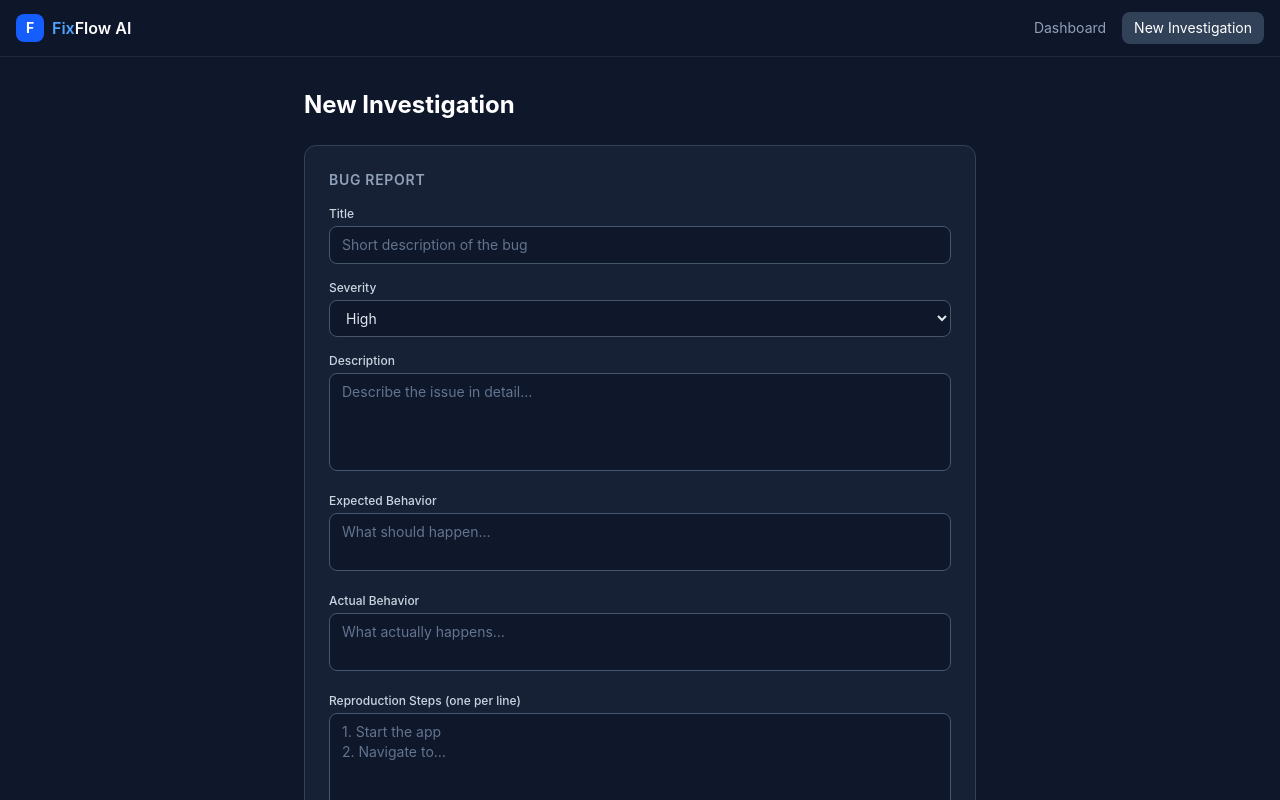
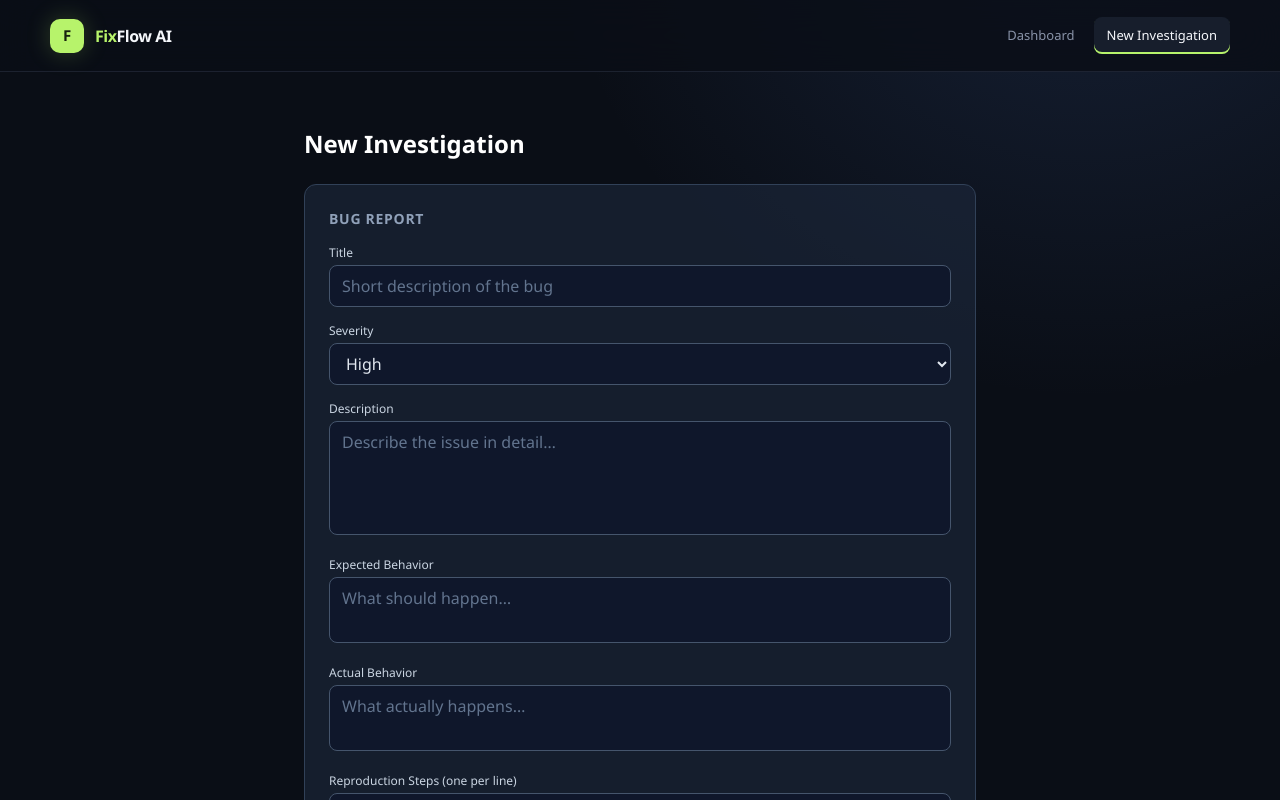
Before and after one commit to Ayush5112006/devflow-ai, a React (Vite) app in the folder frontend/: page /new in a window 1280 px wide. Shown: the top 800 px of the page. Built offline with nearby package versions, Linux system fonts and the light colour scheme.

Commit message:
feat: enhance investigation logging and activity tracking, update UI components for improved user experience

```diff
--- a/frontend/src/App.tsx
+++ b/frontend/src/App.tsx
@@ -10,9 +10,7 @@ function NavLink({ to, children }: { to: string; children: React.ReactNode }) {
   return (
     <Link
       to={to}
-      className={`px-3 py-1.5 rounded-lg text-sm transition-colors ${
-        active ? 'bg-slate-700 text-white' : 'text-slate-400 hover:text-white hover:bg-slate-700/50'
-      }`}
+      className={`nav-link ${active ? 'active' : ''}`}
     >
       {children}
     </Link>
@@ -21,22 +19,20 @@ function NavLink({ to, children }: { to: string; children: React.ReactNode }) {
 
 function Layout({ children }: { children: React.ReactNode }) {
   return (
-    <div className="min-h-screen bg-slate-900 text-slate-100">
-      <header className="border-b border-slate-800 bg-slate-900/95 backdrop-blur sticky top-0 z-50">
-        <div className="max-w-7xl mx-auto px-4 h-14 flex items-center justify-between gap-4">
-          <Link to="/" className="flex items-center gap-2">
-            <div className="w-7 h-7 rounded-lg bg-blue-600 flex items-center justify-center text-white font-bold text-sm">F</div>
-            <span className="font-semibold text-white">
-              <span className="text-blue-400">Fix</span>Flow AI
-            </span>
+    <div className="app-shell">
+      <header className="app-topbar">
+        <div className="app-topbar-inner">
+          <Link to="/" className="brand">
+            <div className="brand-mark">F</div>
+            <span className="brand-name"><strong>Fix</strong>Flow AI</span>
           </Link>
-          <nav className="flex items-center gap-1">
+          <nav className="app-nav">
             <NavLink to="/">Dashboard</NavLink>
             <NavLink to="/new">New Investigation</NavLink>
           </nav>
         </div>
       </header>
-      <main className="max-w-7xl mx-auto px-4 py-8">
+      <main className="app-main">
         {children}
       </main>
     </div>
--- a/frontend/src/components/PipelineDiagram.tsx
+++ b/frontend/src/components/PipelineDiagram.tsx
@@ -6,6 +6,7 @@ const STAGE_LABELS: Record<string, string> = {
   investigation: 'Investigation',
   rootCause: 'Root Cause',
   changePlan: 'Change Plan',
+  approval: 'Approval (human)',
   implementation: 'Implementation',
   verification: 'Verification',
   regression: 'Regression',
@@ -35,16 +36,18 @@ function statusIcon(status: string): string {
 }
 
 function statusColor(status: string): string {
-  if (status === 'completed' || status === 'clean') return 'text-emerald-400';
+  if (status === 'completed' || status === 'clean' || status === 'passed') return 'text-emerald-400';
   if (status === 'running' || status === 'investigating') return 'text-blue-400 animate-pulse';
   if (status === 'failed') return 'text-red-400';
-  if (status === 'waiting_approval') return 'text-yellow-400';
+  // Both spellings occur: the stage record uses waiting_approval, the
+  // investigation status uses awaiting_approval.
+  if (status === 'waiting_approval' || status === 'awaiting_approval') return 'text-yellow-400';
   return 'text-slate-500';
 }
 
 export function PipelineDiagram({ stages, agents }: Props) {
   const stageOrder: StageId[] = [
-    'projectAnalysis', 'investigation', 'rootCause', 'changePlan',
+    'projectAnalysis', 'investigation', 'rootCause', 'changePlan', 'approval',
     'implementation', 'verification', 'regression', 'report',
   ];
 
--- a/frontend/src/hooks/useInvestigation.ts
+++ b/frontend/src/hooks/useInvestigation.ts
@@ -22,6 +22,8 @@ export function useInvestigation(id: string | undefined): UseInvestigationResult
     try {
       const { investigation: inv } = await api.getInvestigation(id);
       setInvestigation(inv);
+      // The stored log is authoritative on load; live events append to it.
+      if (inv.activity) setActivity(inv.activity);
     } catch (e) {
       setError(e instanceof Error ? e.message : String(e));
     }
@@ -32,7 +34,11 @@ export function useInvestigation(id: string | undefined): UseInvestigationResult
 
     setLoading(true);
     api.getInvestigation(id)
-      .then(({ investigation: inv }) => { setInvestigation(inv); setLoading(false); })
+      .then(({ investigation: inv }) => {
+        setInvestigation(inv);
+        if (inv.activity) setActivity(inv.activity);
+        setLoading(false);
+      })
       .catch((e) => { setError(e instanceof Error ? e.message : String(e)); setLoading(false); });
 
     const es = api.stream(id);
--- a/frontend/src/pages/DashboardPage.tsx
+++ b/frontend/src/pages/DashboardPage.tsx
@@ -43,17 +43,19 @@ export function DashboardPage() {
   if (loading) return <LoadingSpinner message="Loading FixFlow AI…" />;
 
   return (
-    <div className="space-y-8">
+    <div className="dashboard">
       {/* Hero */}
-      <div className="text-center py-8">
-        <h1 className="text-4xl font-bold text-white mb-3">
-          <span className="text-blue-400">Fix</span>Flow AI
-        </h1>
-        <p className="text-slate-400 text-lg max-w-2xl mx-auto">
-          Agentic bug resolution platform. Select a demo bug to start a fully automated investigation.
-        </p>
+      <div className="dashboard-hero">
+        <div>
+          <p className="eyebrow">Autonomous engineering operations</p>
+          <h1 className="dashboard-title">Move from <span>signal</span> to shipped fix.</h1>
+          <p className="dashboard-subtitle">
+            Investigate production bugs with coordinated agents, auditable evidence, and a human approval gate before changes land.
+          </p>
+        </div>
+        <Link to="/new" className="hero-action">+ New investigation</Link>
         {pipeline && (
-          <div className="flex justify-center gap-6 mt-5 text-sm">
+          <div className="stats-row">
             <Stat label="parallel agents" value={pipeline.parallelAgentCount} />
             <Stat label="manual step" value={pipeline.humanGateCount} />
             <Stat label="workflow stages" value={pipeline.stages.length} />
@@ -66,22 +68,20 @@ export function DashboardPage() {
 
       {/* Demo bugs */}
       <section>
-        <h2 className="text-xs font-semibold uppercase tracking-widest text-slate-400 mb-3">
-          Demo Scenarios
-        </h2>
-        <div className="grid gap-4 sm:grid-cols-3">
+        <div className="section-heading"><h2>Start with a known failure</h2><p>Curated scenarios from InsightBoard</p></div>
+        <div className="scenario-grid">
           {demoBugs.map((bug) => (
-            <div key={bug.id} className="bg-slate-800/60 border border-slate-700 rounded-xl p-5 flex flex-col gap-3 hover:border-blue-500/50 transition-colors">
-              <div className="flex items-start justify-between gap-2">
-                <span className="text-xs font-mono text-slate-500 uppercase">{bug.id}</span>
+            <div key={bug.id} className="scenario-card">
+              <div className="scenario-meta">
+                <span>{bug.id}</span>
                 {severityBadge(bug.severity)}
               </div>
-              <p className="text-sm font-semibold text-white leading-snug">{bug.title}</p>
-              <p className="text-xs text-slate-400 leading-relaxed flex-1">{bug.oneLine}</p>
+              <p className="scenario-title">{bug.title}</p>
+              <p className="scenario-description">{bug.oneLine}</p>
               <button
                 onClick={() => launchDemo(bug.id)}
                 disabled={launching !== null}
-                className="w-full py-2 rounded-lg bg-blue-600 hover:bg-blue-500 text-white text-sm font-semibold transition-colors disabled:opacity-50 disabled:cursor-not-allowed"
+                className="scenario-button"
               >
                 {launching === bug.id ? 'Launching…' : 'Investigate with FixFlow'}
               </button>
@@ -178,9 +178,9 @@ export function DashboardPage() {
 
 function Stat({ label, value }: { label: string; value: string | number }) {
   return (
-    <div className="text-center">
-      <span className="text-2xl font-bold text-white">{value}</span>
-      <span className="text-slate-400 ml-1.5 text-sm">{label}</span>
+    <div className="stat">
+      <span className="stat-value">{value}</span>
+      <span className="stat-label">{label}</span>
     </div>
   );
 }
--- a/frontend/src/pages/InvestigationPage.tsx
+++ b/frontend/src/pages/InvestigationPage.tsx
@@ -7,6 +7,19 @@ import { Badge, severityBadge, statusBadge } from '../components/Badge.js';
 import { LoadingSpinner } from '../components/LoadingSpinner.js';
 import { PipelineDiagram } from '../components/PipelineDiagram.js';
 import { ActivityLog } from '../components/ActivityLog.js';
+
+/**
+ * Human-readable elapsed time. Sub-minute runs used to round to a literal
+ * "0 min", which made a fast (and successful) run look like it saved nothing.
+ */
+function duration(ms: number): string {
+  if (!Number.isFinite(ms) || ms < 0) return '—';
+  if (ms < 1000) return `${Math.round(ms)}ms`;
+  if (ms < 60_000) return `${(ms / 1000).toFixed(1)}s`;
+  const min = Math.floor(ms / 60_000);
+  const sec = Math.round((ms % 60_000) / 1000);
+  return sec ? `${min}m ${sec}s` : `${min}m`;
+}
 
 export function InvestigationPage() {
   const { id } = useParams<{ id: string }>();
@@ -110,10 +123,19 @@ export function InvestigationPage() {
             </div>
           </div>
         )}
-        {inv.status === 'approved' && !inv.implementation && (
+        {/*
+          The service moves straight from `awaiting_approval` to `implementing`,
+          so `approved` is never observed here even though it exists in the
+          status union. Gating on it made this panel unreachable and left the
+          workflow dead-ended with no way forward.
+        */}
+        {(inv.status === 'approved' || inv.status === 'implementing') && !inv.implementation && (
           <div className="shrink-0">
             <div className="bg-blue-500/10 border border-blue-500/30 rounded-xl p-4 space-y-3">
               <p className="text-sm font-semibold text-blue-300">✓ Approved</p>
+              <p className="text-xs text-slate-400">
+                Applying the approved plan. Nothing else is written to the workspace.
+              </p>
               <button
                 onClick={implement}
                 disabled={implementing}
@@ -164,9 +186,9 @@ export function InvestigationPage() {
 /* Tab panels                                                         */
 /* ------------------------------------------------------------------ */
 
-import type { Investigation } from '../types/index.js';
+import type { ActivityEntry, Investigation } from '../types/index.js';
 
-function PipelineTab({ inv, activity }: { inv: Investigation; activity: any[] }) {
+function PipelineTab({ inv, activity }: { inv: Investigation; activity: ActivityEntry[] }) {
   return (
     <div className="grid gap-4 lg:grid-cols-3">
       <div className="lg:col-span-1">
@@ -282,7 +304,9 @@ function RootCauseTab({ inv }: { inv: Investigation }) {
             <tbody>
               {rc.hypotheses.map((h) => (
                 <tr key={h.id} className="border-b border-slate-700/50">
-                  <td className="py-2 pr-4 text-slate-300 max-w-xs">{h.statement.slice(0, 80)}…</td>
+                  <td className="py-2 pr-4 text-slate-300 max-w-xs">
+                    {h.statement.length > 80 ? `${h.statement.slice(0, 80).trimEnd()}…` : h.statement}
+                  </td>
                   <td className="py-2 pr-4">
                     <Badge variant={h.status === 'supported' ? 'success' : h.status === 'possible' ? 'info' : 'muted'}>{h.status}</Badge>
                   </td>
@@ -548,20 +572,32 @@ function ReportTab({ inv }: { inv: Investigation }) {
         <Card title="Workflow Comparison">
           <div className="grid sm:grid-cols-3 gap-4 text-sm">
             <div>
-              <p className="text-xs text-slate-500 mb-1">Manual Workflow</p>
+              <p className="text-xs text-slate-500 mb-1">Manual Workflow <span className="italic">(estimated baseline)</span></p>
               <p className="text-lg font-bold text-slate-300">{metrics.comparison.baseline.totalMinutes} min</p>
               <p className="text-xs text-slate-500">{metrics.comparison.baseline.manualSteps} manual steps</p>
             </div>
             <div className="flex items-center justify-center text-2xl text-blue-400">→</div>
             <div>
-              <p className="text-xs text-slate-500 mb-1">FixFlow AI</p>
-              <p className="text-lg font-bold text-emerald-400">{metrics.comparison.fixflow.totalMinutes} min</p>
-              <p className="text-xs text-slate-500">{metrics.comparison.fixflow.manualSteps} manual step</p>
+              <p className="text-xs text-slate-500 mb-1">FixFlow AI <span className="italic">(measured)</span></p>
+              <p className="text-lg font-bold text-emerald-400">{duration(metrics.comparison.fixflow.totalMinutes * 60_000)}</p>
+              <p className="text-xs text-slate-500">
+                {metrics.comparison.fixflow.manualSteps} manual{' '}
+                {metrics.comparison.fixflow.manualSteps === 1 ? 'step' : 'steps'}
+              </p>
             </div>
           </div>
-          <div className="mt-3 pt-3 border-t border-slate-700 text-xs text-emerald-400">
-            ⚡ Saved ~{metrics.comparison.deltas.timeSavedMinutes.toFixed(0)} min · {metrics.comparison.deltas.manualStepsReduced} steps automated
+          <div className="mt-3 pt-3 border-t border-slate-700 text-xs text-slate-400">
+            <span className="text-emerald-400">
+              Saved {duration(metrics.comparison.deltas.timeSavedMinutes * 60_000)}
+            </span>{' '}
+            against the estimated manual baseline ·{' '}
+            {metrics.comparison.deltas.manualStepsReduced} steps automated
           </div>
+          {metrics.comparison.notes.length > 0 && (
+            <ul className="mt-2 text-xs text-slate-500 list-disc list-inside space-y-0.5">
+              {metrics.comparison.notes.map((n, i) => <li key={i}>{n}</li>)}
+            </ul>
+          )}
         </Card>
       )}
 
--- a/frontend/src/styles.css
+++ b/frontend/src/styles.css
@@ -1,6 +1,70 @@
 @import "tailwindcss";
 
+:root {
+  color-scheme: dark;
+  --ink: #f5f7fb;
+  --muted: #8993a8;
+  --subtle: #5d687c;
+  --canvas: #0a0e16;
+  --panel-raised: #171e2c;
+  --line: #263044;
+  --accent: #b7f36b;
+  --accent-soft: rgba(183, 243, 107, 0.12);
+}
+
 body {
-  font-family: -apple-system, "Segoe UI", system-ui, sans-serif;
+  margin: 0;
+  min-width: 320px;
+  background: var(--canvas);
+  color: var(--ink);
+  font-family: "Space Grotesk", "Segoe UI", sans-serif;
   -webkit-font-smoothing: antialiased;
 }
+
+button, input, textarea, select { font: inherit; }
+button { cursor: pointer; }
+.app-shell { min-height: 100vh; background: radial-gradient(circle at 85% -10%, rgba(70, 106, 177, 0.22), transparent 34rem), var(--canvas); }
+.app-topbar { height: 72px; border-bottom: 1px solid rgba(126, 145, 180, 0.16); background: rgba(10, 14, 22, 0.82); backdrop-filter: blur(18px); }
+.app-topbar-inner, .app-main { width: min(1180px, calc(100% - 48px)); margin: 0 auto; }
+.app-topbar-inner { height: 100%; display: flex; align-items: center; justify-content: space-between; gap: 24px; }
+.brand { display: flex; align-items: center; gap: 11px; color: var(--ink); text-decoration: none; font-weight: 700; letter-spacing: -.03em; }
+.brand-mark { display: grid; place-items: center; width: 34px; height: 34px; border-radius: 10px; background: var(--accent); color: #17210e; font-size: 15px; box-shadow: 0 0 24px rgba(183, 243, 107, .22); }
+.brand-name { font-size: 16px; }
+.brand-name strong { color: var(--accent); }
+.app-nav { display: flex; align-items: center; gap: 6px; }
+.nav-link { color: var(--muted); text-decoration: none; padding: 9px 13px; border-radius: 8px; font-size: 13px; transition: 160ms ease; }
+.nav-link:hover, .nav-link.active { color: var(--ink); background: var(--panel-raised); }
+.nav-link.active { box-shadow: inset 0 -2px var(--accent); }
+.app-main { padding: 56px 0 80px; }
+.dashboard { display: flex; flex-direction: column; gap: 48px; }
+.dashboard-hero { display: grid; grid-template-columns: 1fr auto; align-items: end; gap: 28px; padding-bottom: 34px; border-bottom: 1px solid var(--line); }
+.eyebrow { margin: 0 0 14px; color: var(--accent); font: 600 11px/1.2 ui-monospace, SFMono-Regular, Consolas, monospace; letter-spacing: .16em; text-transform: uppercase; }
+.dashboard-title { max-width: 720px; margin: 0; color: var(--ink); font-size: clamp(36px, 5vw, 66px); line-height: .98; letter-spacing: -.07em; }
+.dashboard-title span { color: var(--accent); }
+.dashboard-subtitle { max-width: 600px; margin: 18px 0 0; color: var(--muted); font-size: 16px; line-height: 1.6; }
+.hero-action { display: inline-flex; align-items: center; gap: 8px; padding: 12px 16px; background: var(--accent); color: #17210e; border-radius: 8px; text-decoration: none; font-size: 13px; font-weight: 700; white-space: nowrap; }
+.hero-action:hover { background: #cbff8f; }
+.stats-row { display: flex; gap: 26px; margin-top: 28px; }
+.stat { display: flex; flex-direction: column; gap: 5px; }
+.stat-value { color: var(--ink); font-size: 22px; font-weight: 700; }
+.stat-label { color: var(--subtle); font-size: 11px; text-transform: uppercase; letter-spacing: .08em; }
+.section-heading { display: flex; align-items: baseline; justify-content: space-between; gap: 12px; margin-bottom: 14px; }
+.section-heading h2 { margin: 0; color: var(--ink); font-size: 18px; letter-spacing: -.02em; }
+.section-heading p { margin: 0; color: var(--subtle); font-size: 12px; }
+.scenario-grid { display: grid; grid-template-columns: repeat(3, minmax(0, 1fr)); gap: 14px; }
+.scenario-card { min-height: 190px; padding: 20px; background: linear-gradient(145deg, rgba(23, 30, 44, .96), rgba(15, 20, 31, .96)); border: 1px solid var(--line); border-radius: 12px; display: flex; flex-direction: column; gap: 14px; transition: 180ms ease; }
+.scenario-card:hover { transform: translateY(-3px); border-color: rgba(183, 243, 107, .55); box-shadow: 0 16px 38px rgba(0,0,0,.2); }
+.scenario-meta { display: flex; align-items: center; justify-content: space-between; color: var(--subtle); font: 11px ui-monospace, SFMono-Regular, Consolas, monospace; text-transform: uppercase; }
+.scenario-title { margin: 0; color: var(--ink); font-size: 15px; line-height: 1.35; }
+.scenario-description { margin: 0; color: var(--muted); font-size: 13px; line-height: 1.55; flex: 1; }
+.scenario-button { width: 100%; padding: 10px 12px; border: 0; border-radius: 7px; background: var(--accent-soft); color: var(--accent); font-size: 12px; font-weight: 700; }
+.scenario-button:hover { background: var(--accent); color: #17210e; }
+@media (max-width: 720px) {
+  .app-topbar-inner, .app-main { width: min(100% - 32px, 560px); }
+  .app-topbar { height: 64px; }
+  .app-nav .nav-link { padding-inline: 8px; font-size: 12px; }
+  .app-main { padding-top: 36px; }
+  .dashboard-hero { grid-template-columns: 1fr; align-items: start; }
+  .scenario-grid { grid-template-columns: 1fr; }
+  .stats-row { flex-wrap: wrap; gap: 16px 24px; }
+}
--- a/frontend/src/types/index.ts
+++ b/frontend/src/types/index.ts
@@ -9,7 +9,7 @@ export type AgentId =
 
 export type StageId =
   | 'projectAnalysis' | 'investigation' | 'rootCause' | 'changePlan'
-  | 'implementation' | 'verification' | 'regression' | 'report';
+  | 'approval' | 'implementation' | 'verification' | 'regression' | 'report';
 
 export type StageStatus = 'pending' | 'running' | 'completed' | 'failed' | 'waiting_approval' | 'skipped';
 
@@ -325,6 +325,8 @@ export interface Investigation {
   report: Report | null;
   metrics: Metrics | null;
   errors: { message: string; blocking: boolean }[];
+  /** Ordered newest-first, capped at 200. */
+  activity: ActivityEntry[];
 }
 
 export interface DemoBug {
```
Also changed, not shown: 2 other files (tests, documents, lock files or other folders).
